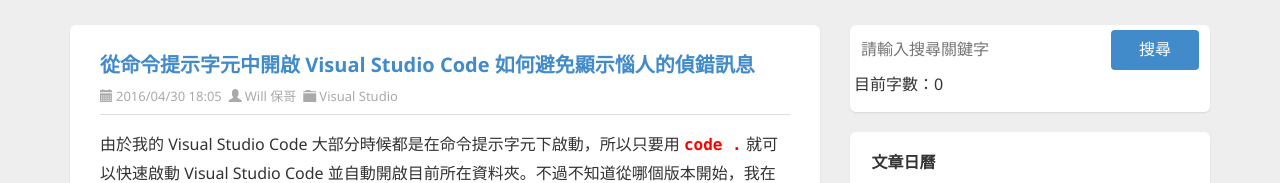
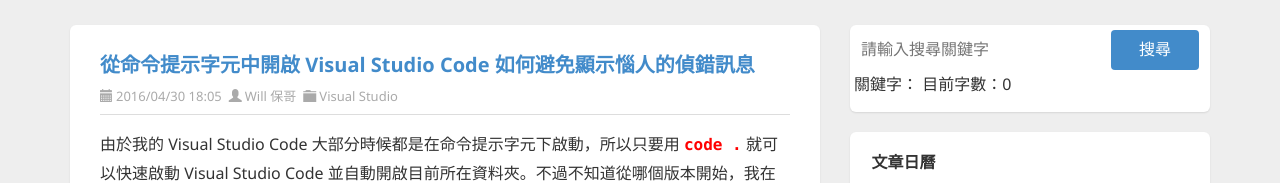
Before and after one commit to seanchen1073/Angular-Practice, an Angular app: page / in a window 1280 px wide. Shown: the part 229-412 px from the top of the page. Built offline with nearby package versions, Linux system fonts and the light colour scheme.

Commit message:
perf: modified app.component.html and app.component.ts to replace Property Binding and Event Binding with Two-way Binding

```diff
--- a/src/app/app.component.html
+++ b/src/app/app.component.html
@@ -178,9 +178,9 @@
         <div class="widget search">
           <div class="widget-content">
             <div id="searchbox">
-              <input [value]="inputText" (keyup)="clearText($event)" (input)="countWords($event.target.value)" type="text" placeholder="請輸入搜尋關鍵字" accesskey="s">
+              <input [(ngModel)]="keyword" (keyup.esc)="clearText()" type="text" placeholder="請輸入搜尋關鍵字" accesskey="s">
               <input type="button" value="搜尋" id="searchbutton">
-              <p>目前字數：{{currentNum}} </p>
+              <p>關鍵字：{{keyword}} 目前字數：{{keyword.length}} </p>
             </div>
           </div>
         </div>
--- a/src/app/app.component.ts
+++ b/src/app/app.component.ts
@@ -1,4 +1,4 @@
-import { Component, Input } from '@angular/core';
+import { Component } from '@angular/core';
 
 @Component({
   selector: 'app-root',
@@ -7,8 +7,7 @@
 })
 export class AppComponent {
   title = 'app';
-  inputText = '';
-  currentNum = 0;
+  keyword = '';
   url = 'http://blog.miniasp.com/';
   imgurl = '/assets/images/logo.png';
   constructor() {
@@ -18,14 +17,7 @@
       this.title  = 'The Will Will Web';
     }
   }
-  countWords(value: String) {
-    this.currentNum = value.length;
-  }
-  clearText(event: any) {
-  if (event.key === 'Escape') {
-      event.target.value = '';
-    this.inputText = '';
-    this.currentNum = 0;
+  clearText() {
+    this.keyword = '';
     }
   }
-}
```
